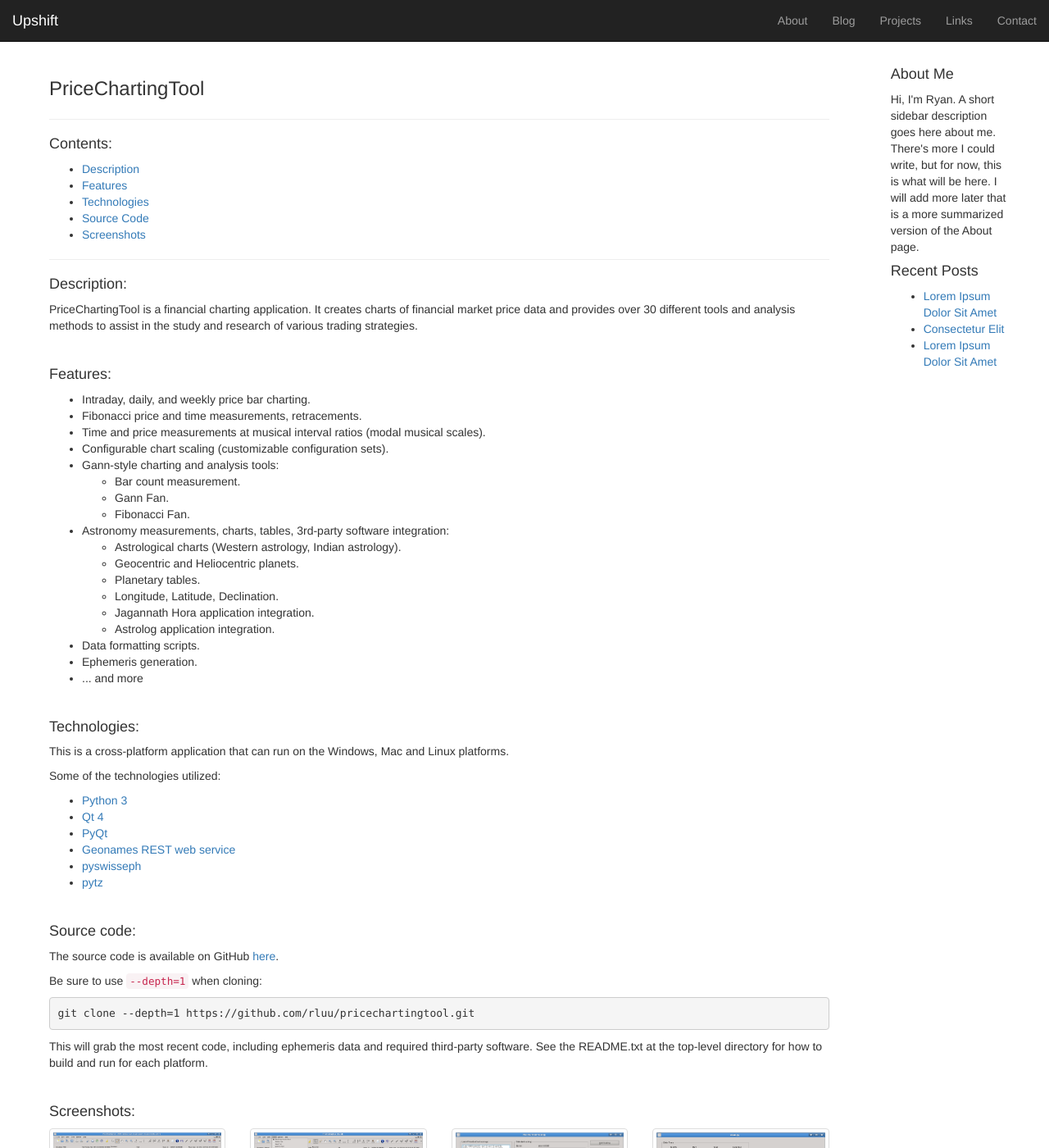
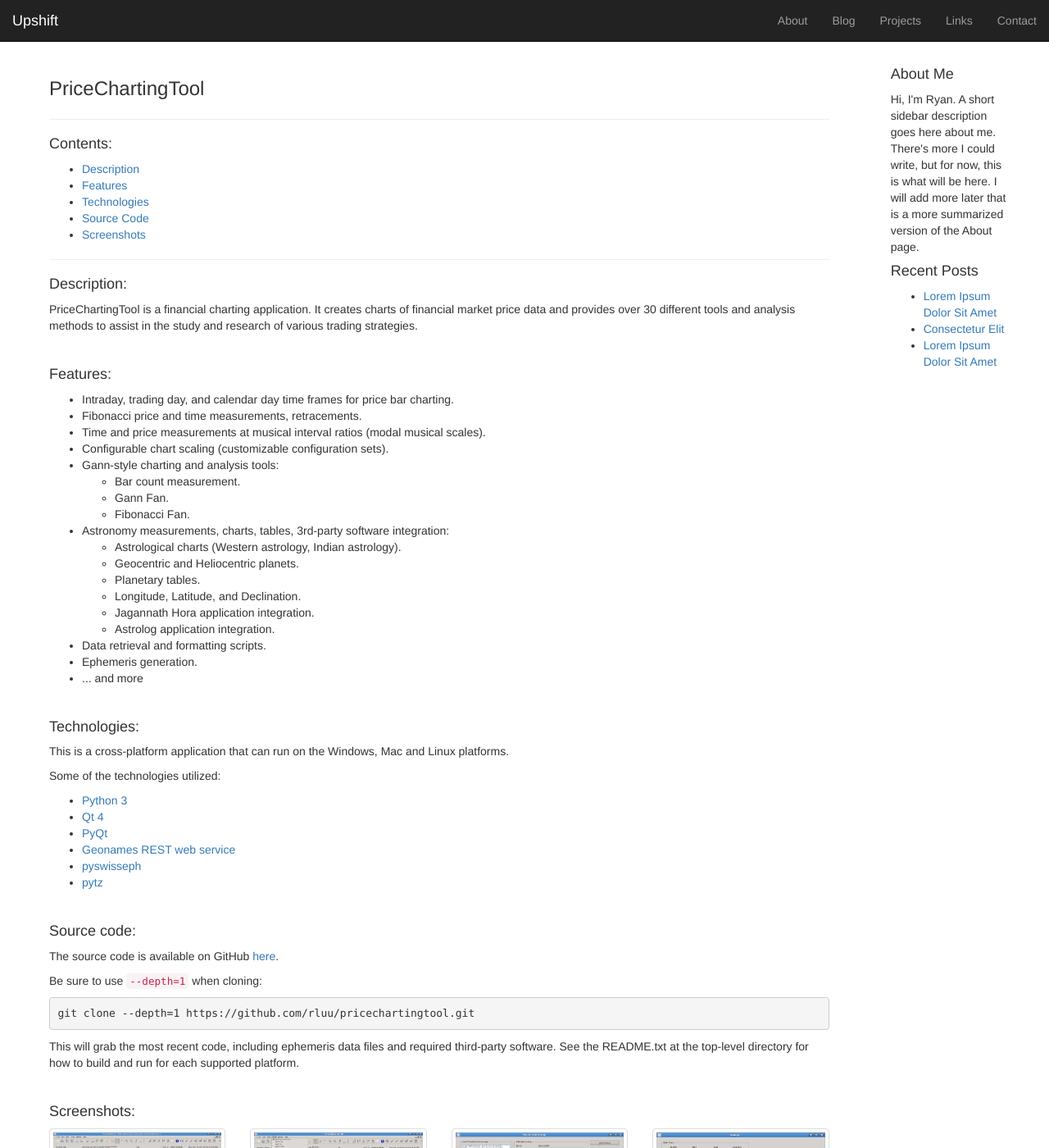
Before and after one commit to rluu/rluu.github.io, a Jekyll site: the page built from projects/pricechartingtool/index.html, in a window 1280 px wide and 1400 px high. Shown: the whole window at 82% size. Built offline with Jekyll 4.4.1, drawn with Linux system fonts in a browser that asks for light colours; nearby versions of some CDN libraries.

Commit message:
Minor wording modification to feature list.

```diff
--- a/projects/pricechartingtool/index.html
+++ b/projects/pricechartingtool/index.html
@@ -31,7 +31,7 @@ layout: page
     <a name="features"></a>
     <h4>Features:</h4>
     <ul>
-      <li>Intraday, daily, and weekly price bar charting.</li>
+      <li>Intraday, trading day, and calendar day time frames for price bar charting.</li>
       <li>Fibonacci price and time measurements, retracements.</li>
       <li>Time and price measurements at musical interval ratios
 	(modal musical scales).</li>
@@ -48,11 +48,11 @@ layout: page
 	<li>Astrological charts (Western astrology, Indian astrology).</li>
 	<li>Geocentric and Heliocentric planets.</li>
 	<li>Planetary tables.</li>
-	<li>Longitude, Latitude, Declination.</li>
+	<li>Longitude, Latitude, and Declination.</li>
 	<li>Jagannath Hora application integration.</li>
 	<li>Astrolog application integration.</li>
       </ul>
-      <li>Data formatting scripts.</li>
+      <li>Data retrieval and formatting scripts.</li>
       <li>Ephemeris generation.</li>
       <li>... and more</li>
     </ul>
@@ -77,7 +77,7 @@ layout: page
     <p>The source code is available on GitHub <a href="https://github.com/rluu/pricechartingtool">here</a>.</p>
     <p>Be sure to use <code>--depth=1</code> when cloning:</p>
     <pre class="bash">git clone --depth=1 https://github.com/rluu/pricechartingtool.git</pre>
-    <p>This will grab the most recent code, including ephemeris data and required third-party software.  See the README.txt at the top-level directory for how to build and run for each platform.</p>
+    <p>This will grab the most recent code, including ephemeris data files and required third-party software.  See the README.txt at the top-level directory for how to build and run for each supported platform.</p>
     <br />
 
     <a name="screenshots"></a>
```
